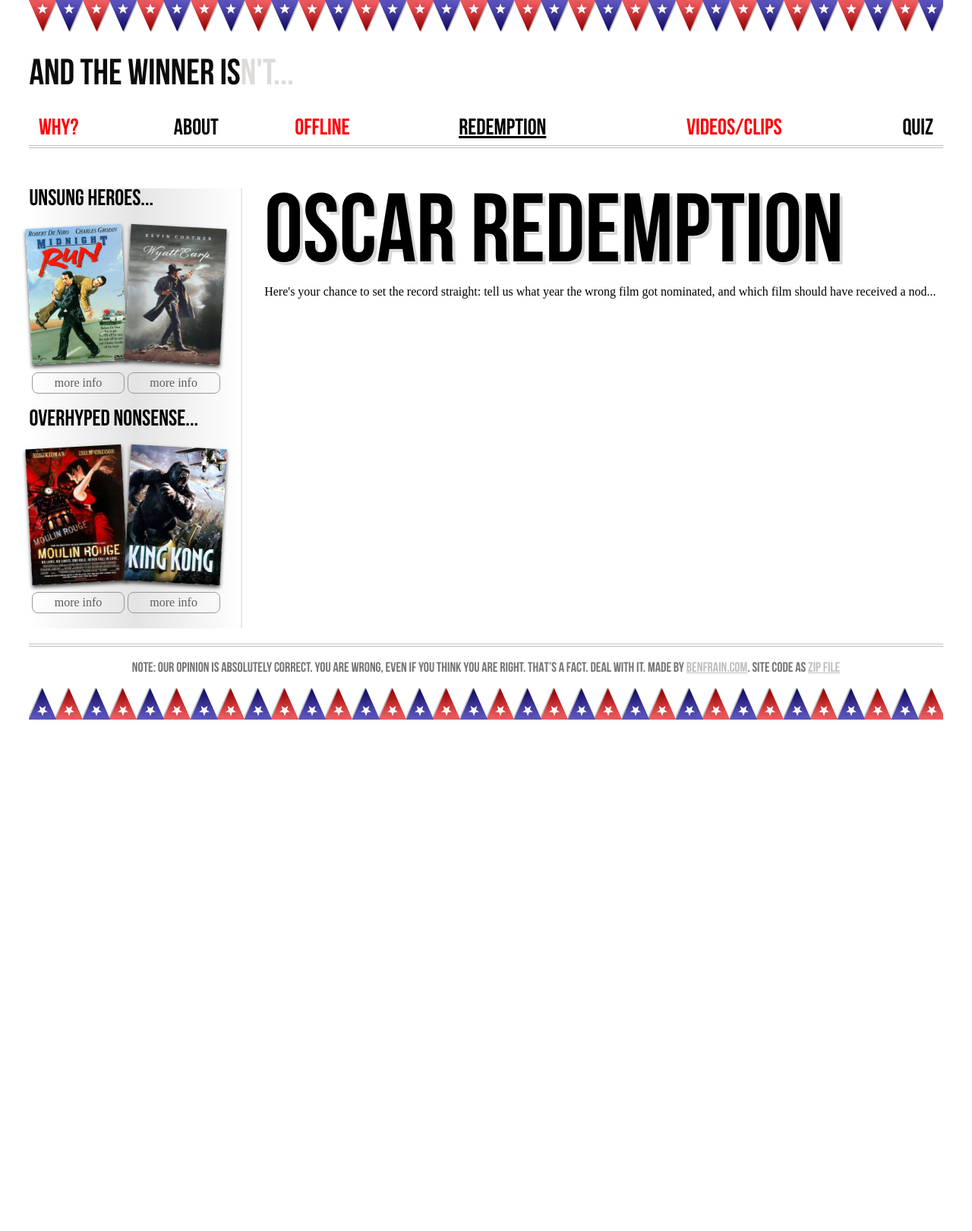
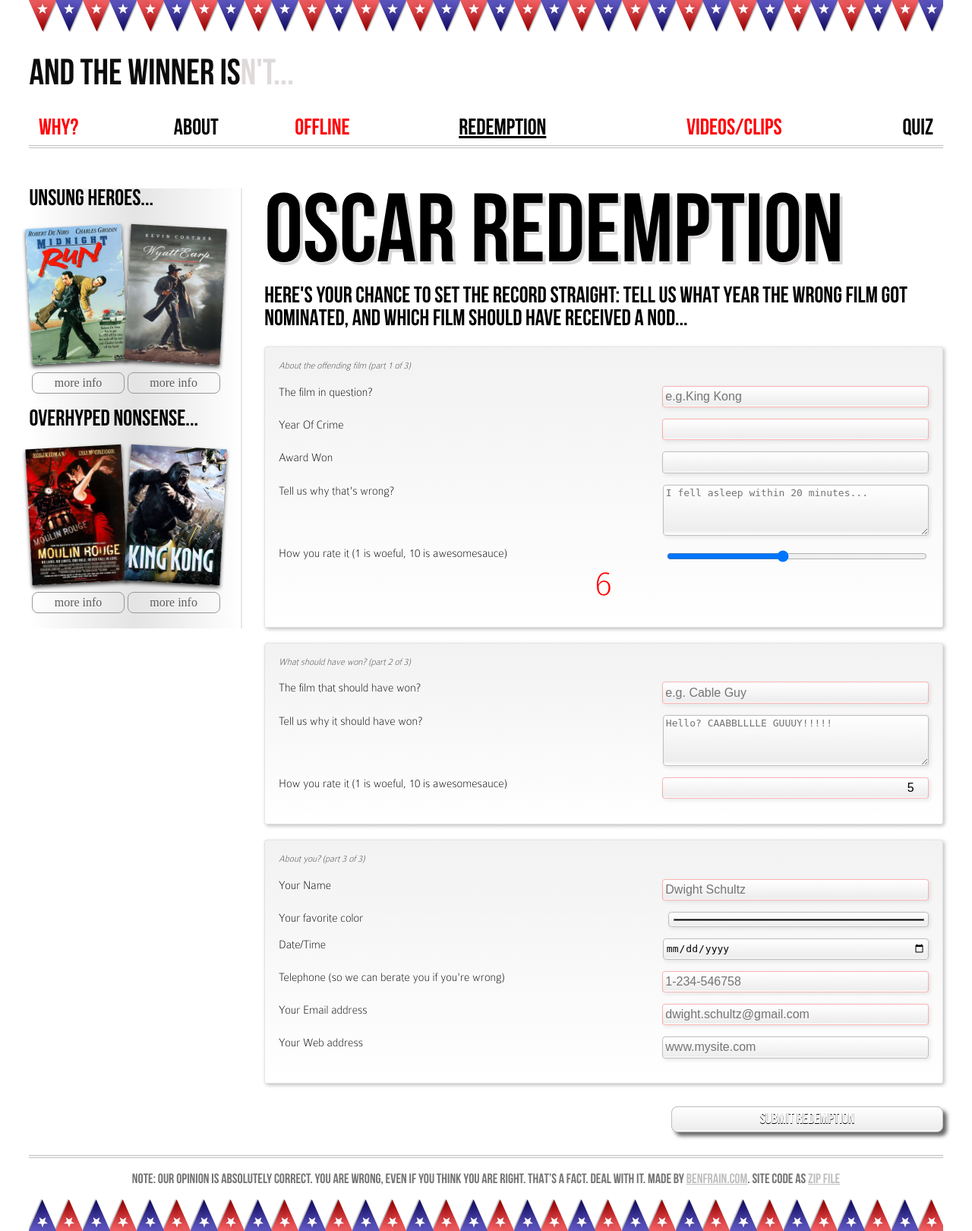
Before and after one commit to bennykuang/html5-example, a PHP site: page /redemption.html in a window 1280 px wide. Shown: the whole page at 76% size. Before the commit the page ends 947 px from the top, so only its background shows below. Run offline with PHP 8.4, Linux system fonts and the light colour scheme.

Commit message:
HTML5表单练习

```diff
--- a/example/media-query/css/main.css
+++ b/example/media-query/css/main.css
@@ -15,6 +15,7 @@
     color: #000;
 }
 ol, ul{list-style:outside none none;}
+datalist{display:none;}
 @font-face {
     font-family: 'BebasNeueRegular';
     src: url('../fonts/bebas_neue/BebasNeue Bold.otf');
@@ -152,6 +153,12 @@
 	font-family:"BitstreamVeraSansRoman";
 	text-shadow:none;
 }
+#content h2{
+	font-family:'BebasNeueRegular';
+	font-size:1.875em;
+	font-weight:400;
+	text-transform:uppercase;
+}
 #content p {
     color: #757474;
     font-family: "ColaborateThinRegular";
@@ -288,6 +295,103 @@
 }
 footer span a {
     color: #bfbfbf;
+}
+#redemption{
+	width:100%;
+	font-family:'ColaborateThinRegular';
+	font-weight:400;
+}
+#redemption hgroup{
+	margin-bottom:20px;
+}
+#redemption fieldset{
+	background:#fff;
+	background:linear-gradient(to top, #ffffff 0%,#f2f2f2 100%);
+	border:1px dotted #ccc;
+	border-radius:4px;
+	box-shadow:2px 2px 5px hsla(0, 0%, 16.6667%, 0.3);
+	margin-bottom:20px;
+	padding:2%;
+}
+#howYouRateThis,#yearOfCrime {
+  text-align: right;
+}
+#redemption legend{
+	color:#434242;
+	float:left;
+	font-size:0.8em;
+	font-style:italic;
+	margin-bottom:20px;
+	width:100%;
+}
+#redemption div{
+	float:left;
+	margin-bottom:15px;
+	width:100%;
+}
+#redemption label{
+	float:left;
+	width:40%;
+}
+#redemption input{
+	height:20px;
+	font-size:1em;
+	width:40%;
+	float:right;
+}
+#redemption textarea{
+	float:right;
+	font-size:1em;
+	height:60px;
+	width:40%;
+}
+#redemption span#range{
+	clear:both;
+	color:#f00;
+	float:left;
+	font-size:3em;
+	text-align:center;
+	width:100%;
+}
+#redemption input#submit{
+	background-color:#b01c20;
+	borde:1px solid #bfbfbf;
+	border-radius:8px;
+	box-shadow:5px 5px 5px hsla(0, 0%, 26.6667%, 0.8);
+	color:#fff;
+	float:right;
+	font:1.25em "BebasNeueRegular";
+	height:34px;
+	margin-bottom:10px;
+	margin-top:10px;
+	text-decoration:none;
+	text-shadow:0 1px #000;
+}
+input{
+	float:right;
+	height:20px;
+	width:40%;
+}
+input:not([type="range"]), textarea, select{
+	background:#fff;
+	background:linear-gradient(to top, #fff 0%, #ededed 8%, #fff 100%);
+	border:1px solid #bfbfbf;
+	border-radius:4px;
+	box-shadow:2px 2px 5px hsla(0, 0%, 16.6667%, 0.1);
+	font-size:1.1em;
+	line-height:1.2em;
+	padding:0.2em;
+}
+input:required{
+	border:1px solid rgba(253, 8, 8, 0.29);
+}
+input:focus:invalid{
+	background:url('../img/cross.png') no-repeat right;
+	padding-right:3px;
+}
+input:focus:valid{
+	background:url('../img/tick.png') no-repeat right;
+	padding-right:3px;
 }
 
 /* 媒体查询开始 */
--- a/example/media-query/redemption.html
+++ b/example/media-query/redemption.html
@@ -34,6 +34,80 @@
 						<h1>Oscar Redemption</h1>
 						<h2>Here's your chance to set the record straight: tell us what year the wrong film got nominated, and which film <b>should</b> have received a nod...</h2>
 					</hgroup>
+					<fieldset>
+						<legend>About the offending film (part 1 of 3)</legend>
+						<div>
+							<label for="film">The film in question?</label>
+							<input id="film" name="film" placeholder="e.g.King Kong" required="" aria-required="true" type="text">
+						</div>
+						<div>
+							<label for="yearOfCrime">Year Of Crime</label>
+							<input id="yearOfCrime" name="yearOfCrime" min="1929" max="2015" required="" aria-required="true" type="number">
+						</div>
+						<div>
+							<label for="awardWon">Award Won</label>
+							<input id="awardWon" name="awardWon" list="awards" type="text">
+							<datalist id="awards">
+								<select>
+									<option value="Best Picture"></option>
+									<option value="Best Director"></option>
+									<option value="Best Adapted Screenplay"></option>
+									<option value="Best Original Screenplay"></option>
+								</select>
+							</datalist>
+						</div>
+						<div>
+							<label for="whyItsWrong">Tell us why that's wrong?</label>
+							<textarea id="whyItsWrong" name="whyItsWrong" placeholder="I fell asleep within 20 minutes..." required="" aria-required="true"></textarea>
+						</div>
+						<div>
+							<label for="howYouRateIt">How you rate it (1 is woeful, 10 is awesomesauce)</label>
+							<input id="howYouRateIt" name="howYouRateIt" min="1" max="10" value="5" onchange="showValue(this.value)" class="form-ui-valid" type="range"><span id="range">6</span>
+						</div>
+					</fieldset>
+					<fieldset>
+						<legend>What should have won? (part 2 of 3)</legend>
+						<div>
+							<label for="filmGood">The film that should have won?</label>
+							<input id="filmGood" name="filmGood" placeholder="e.g. Cable Guy" required="" aria-required="true" type="text">
+						</div>
+						<div>
+							<label for="whyItShould">Tell us why it should have won?</label>
+							<textarea id="whyItShould" name="whyItShould" placeholder="Hello? CAABBLLLLE GUUUY!!!!!" required="" aria-required="true"></textarea>
+						</div>
+						<div>
+							<label for="howYouRateThis">How you rate it (1 is woeful, 10 is awesomesauce)</label>
+							<input id="howYouRateThis" name="howYouRateThis" min="1" max="10" value="5" required="" aria-required="true" type="number">
+						</div>
+					</fieldset>
+					<fieldset>
+						<legend>About you? (part 3 of 3)</legend>
+						<div>
+							<label for="name">Your Name</label>
+							<input id="name" name="name" pattern="([a-zA-Z]{3,30}\s*)+[a-zA-Z]{3,30}" placeholder="Dwight Schultz" required="" aria-required="true">
+						</div>
+						<div>
+							<label for="color">Your favorite color</label>
+							<input id="color" name="color" type="color">
+						</div>
+						<div>
+							<label for="date">Date/Time</label>
+							<input id="date" class="pickDate" name="date" type="date">
+						</div>
+						<div>
+							<label for="tel">Telephone (so we can berate you if you're wrong)</label>
+							<input id="tel" name="tel" placeholder="1-234-546758" autocomplete="off" required="" aria-required="true" type="tel">
+						</div>
+						<div>
+							<label for="email">Your Email address</label>
+							<input id="email" name="email" placeholder="dwight.schultz@gmail.com" required="" aria-required="true" type="email">
+						</div>
+						<div>
+							<label for="web">Your Web address</label>
+							<input id="web" name="web" placeholder="www.mysite.com" type="url">
+						</div>
+					</fieldset>
+					<input id="submit" value="Submit Redemption" type="submit">
 				</form>
 			</div>
 
@@ -75,6 +149,11 @@
 		</footer>
 
 	</div>
+	<script>
+		function showValue(value){
+			document.getElementById('range').innerHTML = value;
+		}
+	</script>
 </body>
 
 </html>
```
Also changed, not shown: example/media-query/img/cross.png (added), example/media-query/img/tick.png (added).
